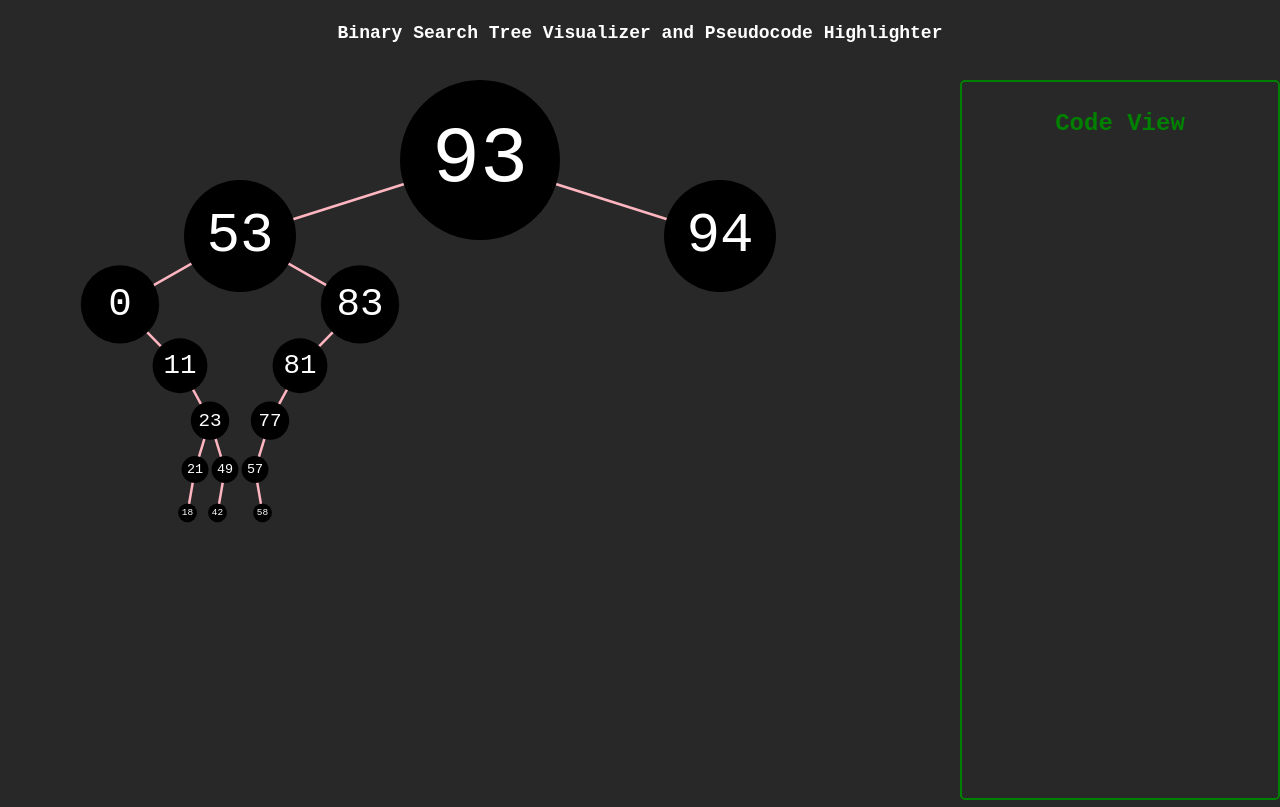
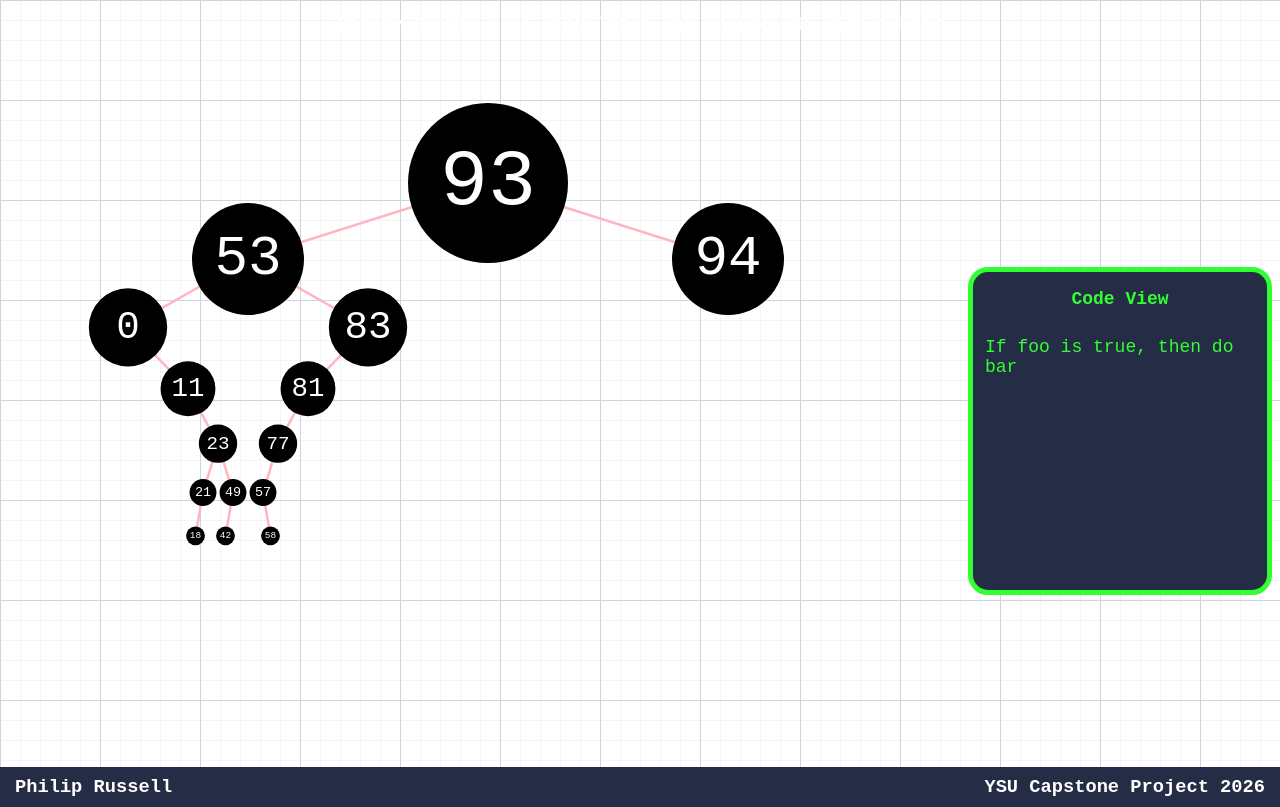
Before and after one commit to LunarCoder/BinaryTreeVisualizer, a website with bundled scripts: page docs/index.html in a window 1280 px wide. Built offline with nearby package versions, Linux system fonts and the light colour scheme.

Commit message:
Stylized background. Added placeholder and restyled code view. TODO: Add highlighting template, then add the algorithms.

```diff
--- a/docs/css/styles.css
+++ b/docs/css/styles.css
@@ -15,21 +15,42 @@ body::-webkit-scrollbar {
 }
 
 body {
-  background-color: rgb(40, 40, 40);
+  background-color: rgb(32, 34, 59);
   font-family: 'Roboto Mono', monospace;
   margin: 0;
+
+  --bg-color: #ffffff;
+  --major-line: #cbd5e1; /* Bolder major lines */
+  --minor-line: #f1f5f9; /* Fainter minor lines */
+
+  /* "Graph paper" styling */
+  background-color: var(--bg-color);
+  background-image:
+    linear-gradient(to right, var(--major-line) 1px, transparent 1px),
+    linear-gradient(to bottom, var(--major-line) 1px, transparent 1px),
+    linear-gradient(to right, var(--minor-line) 1px, transparent 1px),
+    linear-gradient(to bottom, var(--minor-line) 1px, transparent 1px);
+  background-size: 100px 100px, 100px 100px, 20px 20px, 20px 20px;
+
+  /* Maybe: blueprint styling
+    background-color: #0f172a;
+  background-image:
+    linear-gradient(to right, rgba(255, 255, 255, 0.1) 1px, transparent 1px),
+    linear-gradient(to bottom, rgba(255, 255, 255, 0.1) 1px, transparent 1px);
+  background-size: 25px 25px;
+  */
 }
 
 nav {
-  background-color: rgb(40, 40, 40);
-  padding: 8px;
+  padding:px;
   text-align: center;
   height: 10vh;
 }
 
 .main-content {
-  height: 90vh;
+  height: 84vh;
   display: flex;
+  padding: 8px;
 }
 
 #title {
@@ -51,14 +72,41 @@ nav {
 }
 
 #highlighterTitle {
-  color: green;
+  color: rgb(50, 255, 50);
 }
 
 #highlighterView {
-  height: 100%;
+  align-self: center;
+  height: 50%;
   width: 25vw;
-  border: 2px solid green;
-  border-radius: 5px;
-  padding: 8px;
+  background-color: rgb(37, 44, 69);
+  border: 5px solid rgb(50, 255, 50);
+  border-radius: 20px;
+  padding: 2px;
   text-align: center;
+  font-size: 12px;
+  color: rgb(50, 255, 50);
 }
+
+#code {
+  color: rgb(50, 255, 50);
+  text-align: left;
+  padding: 10px;
+  font-size: 18px;
+  overflow-y: auto;
+}
+
+#bottomnav {
+  height: 5vh;
+  width: 100%;
+  padding: 10px;
+  background-color: rgb(37, 44, 69);
+  display: flex;
+  align-items: center;
+  justify-content: space-between;
+  color: white;
+}
+
+#bottomnav h3 {
+  padding:5px;
+}
--- a/docs/index.html
+++ b/docs/index.html
@@ -17,8 +17,14 @@
 
     <section id="highlighterView"> <!-- Highlighter view, right-->
       <h1 id="highlighterTitle">Code View</h1>
+      <p id = "code">If foo is true, then do bar</p>
     </section>
   </div>
+
+  <nav id = "bottomnav">
+    <h3>Philip Russell </h3>
+    <h3>YSU Capstone Project 2026</h3>
+  </nav>
 </body>
 
 
--- a/docs/js/drawer.js
+++ b/docs/js/drawer.js
@@ -3,6 +3,7 @@
 
 // Tree Settings
 const nodeColor = "black";
+const highlightColor = "green";
 const textColor = "white";
 const lineColor = "lightpink";
 const nodeSize = 80; // Initial node size
@@ -11,6 +12,7 @@ const nodeSize = 80; // Initial node size
 export function drawTree(tree, svg) {
   svg.innerHTML = "";
   const nodes = {};
+
   drawNodes(tree.root, 0, 0, svg, 0.7, 0.95, nodes);
   return nodes;
 }
@@ -29,8 +31,6 @@ function drawNodes(node, slot, depth, svg, shrinkFactor = 0.7, verticalShrinkFac
   const nextY = nodeSize + (depth + 1) * (nodeSize * verticalShrinkFactor ** (depth + 1));  // Calculate the child y position
   const size = nodeSize * shrinkFactor ** depth;
 
-  nodes[node.value] = { x, y, size };
-
   if (node.left !== null) {
     const nextX = (slot * 2 + 0.5) / (slots * 2) * rect.width;
 
@@ -44,8 +44,10 @@ function drawNodes(node, slot, depth, svg, shrinkFactor = 0.7, verticalShrinkFac
     drawNodes(node.right, slot * 2 + 1, depth + 1, svg, shrinkFactor, verticalShrinkFactor, nodes);
   }
 
-  drawNode(x, y, size, svg);
+  const nodeElement = drawNode(x, y, size, svg);
   drawText(x, y, size, node.value, svg);
+
+  nodes[node.value] = { x, y, size, nodeElement };
 }
 
 // Helper function to draw a single node
@@ -55,8 +57,8 @@ function drawNode(x, y, size, svg) {
   node.setAttribute("cy", y);
   node.setAttribute("r", size);
   node.setAttribute("fill", nodeColor);
-
   svg.appendChild(node);
+  return node;
 }
 
 // Helper function to draw a line
@@ -71,6 +73,7 @@ function drawLine(x1, y1, x2, y2, svg) {
 
   svg.appendChild(line);
 }
+
 // Helper function to draw text
 function drawText(x, y, fontSize, value, svg) {
   const text = document.createElementNS("http://www.w3.org/2000/svg", "text");
@@ -84,3 +87,12 @@ function drawText(x, y, fontSize, value, svg) {
 
   svg.appendChild(text);
 }
+
+// Helper functions to highlight and unhighlight nodes
+function highlightNode(nodeElement) {
+  nodeElement.setAttribute("fill", highlightColor);
+}
+
+function unhighlightNode(nodeElement) {
+  nodeElement.setAttribute("fill", nodeColor);
+}
--- a/docs/js/highlighter.js
+++ /dev/null
@@ -1 +0,0 @@
-//Handles the logic for highlighting nodes and pseudocode.
```
Also changed, not shown: README.md.
